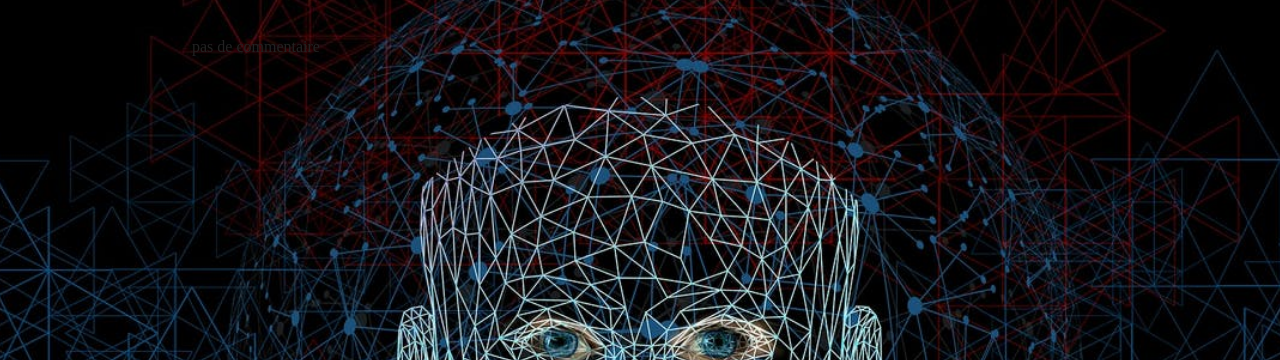
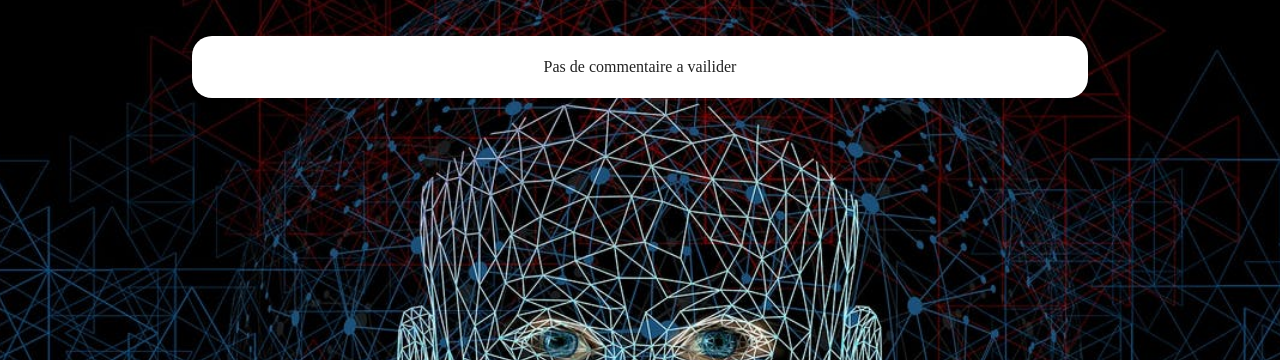
Before and after one commit to StevenDelval/Flask-mongoDB-TechIA, a Flask app: page /admin/ in a window 1280 px wide. Shown: the part 60-420 px from the top of the page. Run offline with Flask 2, Linux system fonts and the light colour scheme; the visitor is signed in with stand-in values (Sample User, id 1); data that the repository does not hold is empty; style sheets or scripts are compiled from the project's sources.

Commit message:
Css page admin

```diff
--- a/static/css/pages/_page_admin.scss
+++ b/static/css/pages/_page_admin.scss
@@ -25,4 +25,10 @@
             }
         }
     }
+    >p{
+        background-color: white;
+        border-radius: 20px;
+        padding: 20px;
+        text-align: center;
+    }
 }
--- a/templates/page_admin.html
+++ b/templates/page_admin.html
@@ -19,7 +19,7 @@
         </section>
         {% endfor %}
         {% else %}
-        <p> pas de commentaire </p>
+        <p> Pas de commentaire a vailider </p>
         {% endif %}
 
     </article>
```
